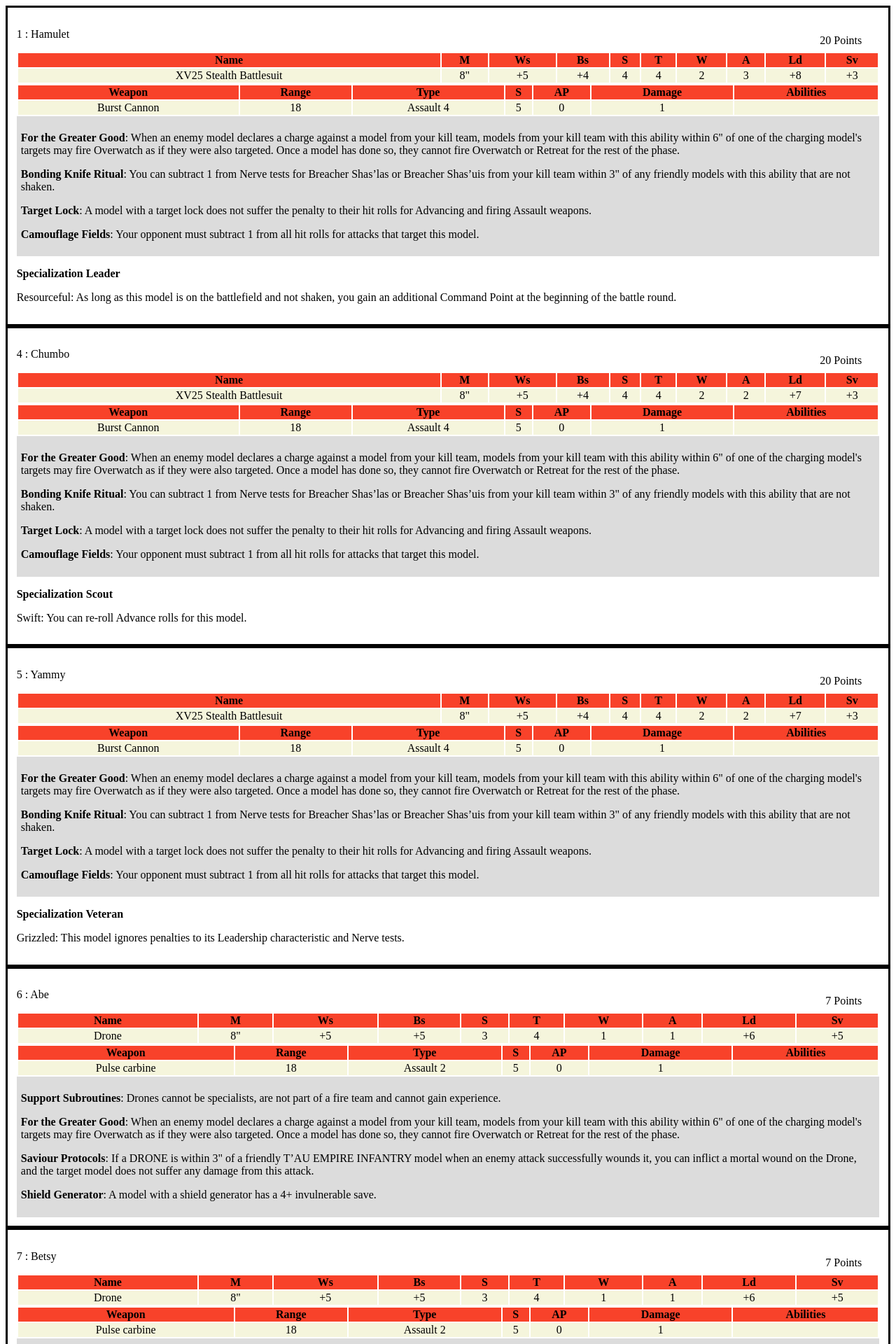
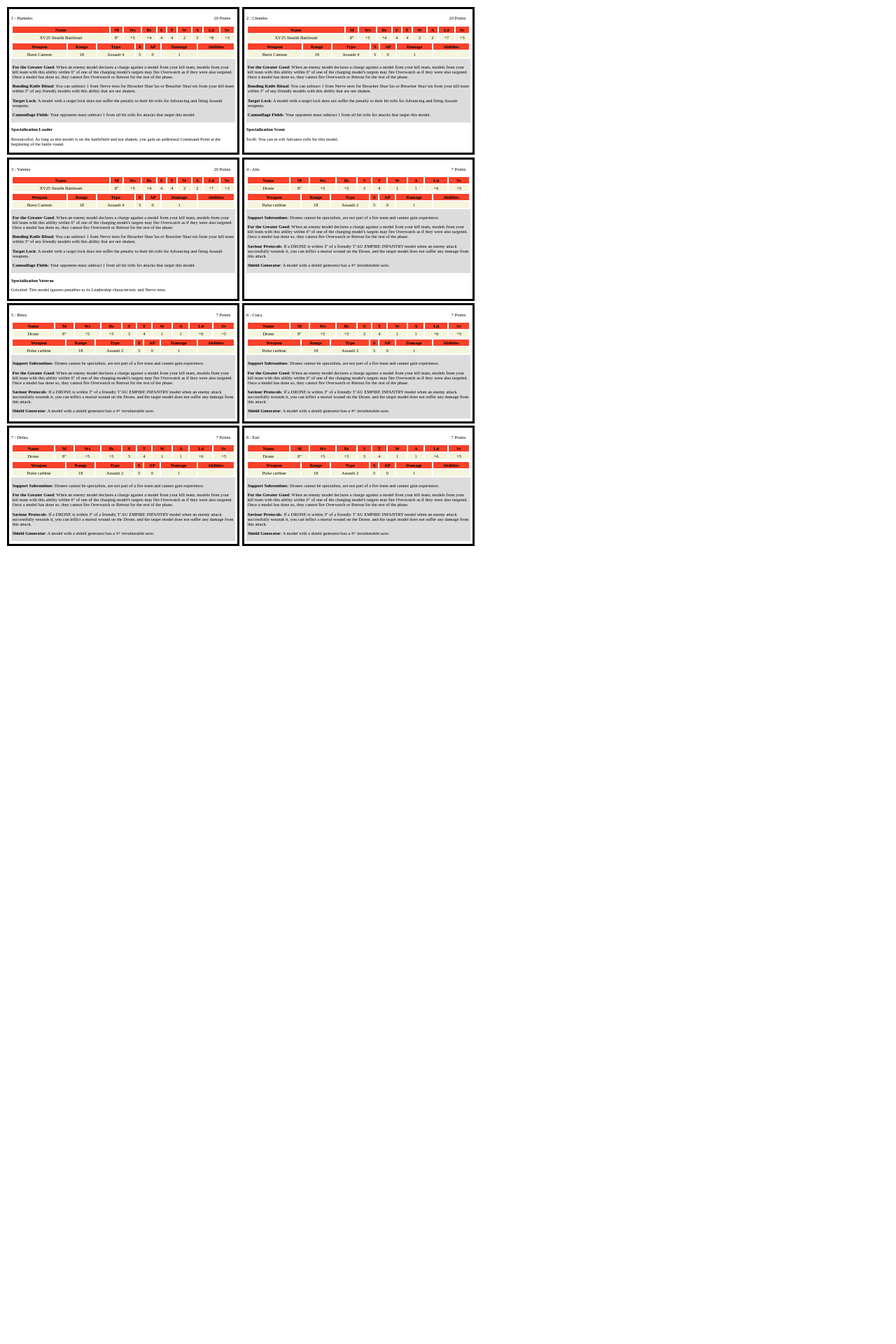
Before and after one commit to michaelsobczak/40k_army_reporter, a Flask app: page /report/1/datacards in a window 1280 px wide. Shown: the top 1920 px of the page at 70% size. After the commit the page ends 780 px from the top, so only its background shows below. Run offline with Flask 2, Linux system fonts and the light colour scheme; data comes from the database, SQL or seed files in the repository.

Commit message:
Printing won't work

```diff
--- a/armybuilder/templates/report/datacards.html.jinja
+++ b/armybuilder/templates/report/datacards.html.jinja
@@ -2,7 +2,7 @@
 {% block content %}
     <div class="data-card-container">
         {% for roster_entry in roster.entries %}
-            {{ macros.create_data_card(roster_entry) }}
+            {{ macros.create_data_card(roster_entry,roster.entries.index(roster_entry) + 1) }}
         {% endfor %}
     </div>
 {% endblock %}
--- a/armybuilder/templates/report/macros.html.jinja
+++ b/armybuilder/templates/report/macros.html.jinja
@@ -104,10 +104,10 @@
     </tr>
 {% endmacro %}
 
-{% macro create_data_card(roster_entry) %}
+{% macro create_data_card(roster_entry,index) %}
 
     <div class="data-card-div">
-        <p> {{ roster_entry.id }} : {{roster_entry.name}} </p>
+        <p> {{ index }} : {{roster_entry.name}} </p>
         <p class="points-text"> {{ roster_entry.points }} Points </p>
         <div class="data-card-table-container">
             <table class="data-card-table">
@@ -127,11 +127,12 @@
                 <p><b>{{ability.name}}</b>: {{ability.text}}</p>
             {% endfor %}
         </div>
-        {% if roster_entry.specialization %}
-        <p><b>Specialization {{ roster_entry.specialization.name }}</b></p><p>{{ roster_entry.specialization.passive }}</p>
-        {% else %}
-
-        {% endif %}
+        <div class="data-card-specialization">
+            {% if roster_entry.specialization %}
+                <p><b>Specialization {{ roster_entry.specialization.name }}</b></p><p>{{ roster_entry.specialization.passive }}</p>
+            {% else %}
+            {% endif %}
+        </div>
     </div>
 {% endmacro %}
 
--- a/armybuilder/templates/report/report.css
+++ b/armybuilder/templates/report/report.css
@@ -1,21 +1,27 @@
-@media print { .tactics-cell { page-break-inside: avoid; break-inside: avoid; } .tactic-cell { page-break-inside: avoid; } }
+@media print { .tactics-cell { page-break-inside: avoid; break-inside: avoid; } }
 @media print
 {
-    div {
+    .data-card-div {
+      break-before: left;
+    }
+    div{
         page-break-inside: avoid;
+        break-inside: avoid-page;
     }
     .breaker {
       break-before: always;
       page-break-before: always;
     }
 }
-@page { size: auto;  margin: 0mm; }
+@page { size: auto;  margin: 0.5in 0.5in 0.5in 0.5in; }
 
 td {
   text-align: center;
   background-color: beige;
+  font-size: 0.5vw;
 }
 th {
+  font-size: 0.5vw;
 }
 .roster-container {
   margin: 0 auto;
@@ -55,18 +61,27 @@ th {
 .data-card-abilities {
   background-color: gainsboro;
   padding: 0.5%;
+  font-size: 0.5vw;
 }
 
+.data-card-specialization {
+  font-size: 0.5vw;
+}
 
 .data-card-container {
   /* width: 8.5in; */
   margin: auto;
+  display: grid;
+  grid-template-columns: repeat(2,3.5in);
+  grid-template-rows: auto;
+
 }
 .data-card-div {
     border-style: solid;
-    display: inline-block;
     padding: 1%;
     position: relative;
+    margin: 0.5%;
+    font-size: 0.5vw;
 }
 
 .data-card-table {
@@ -79,7 +94,7 @@ th {
 }
 
 .data-card-weapon-ability-field {
-  font-size: 1vh;
+  font-size: 0.5vh;
 }
 
 .points-text {
```
